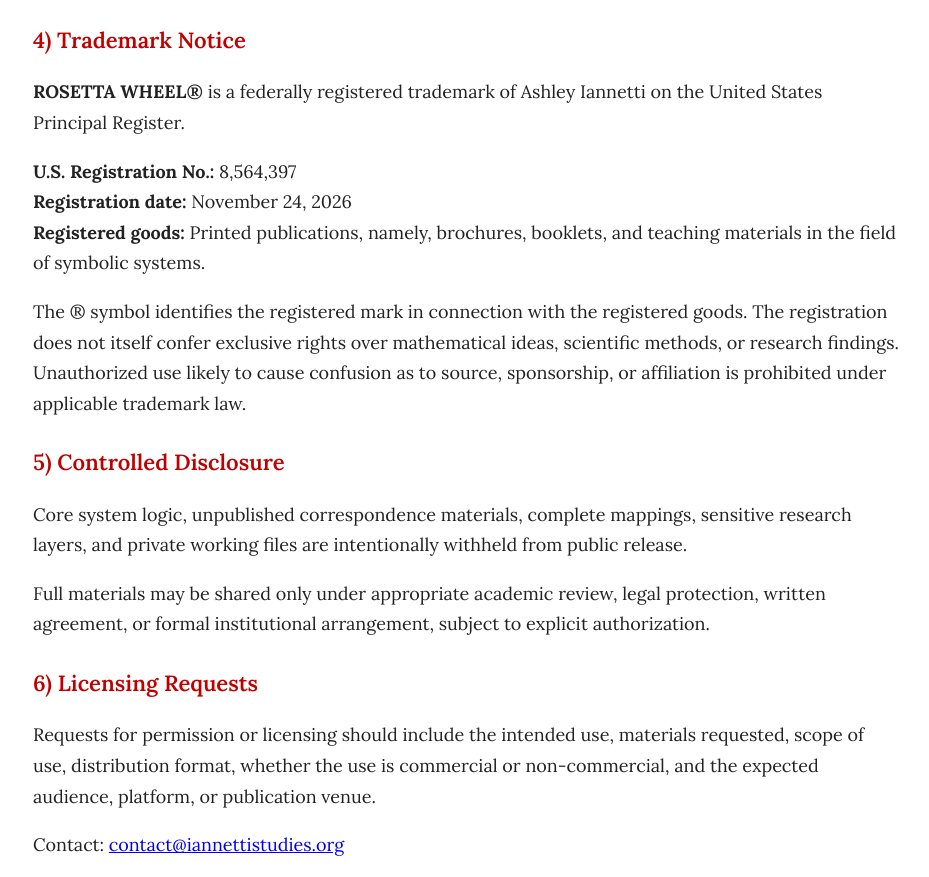
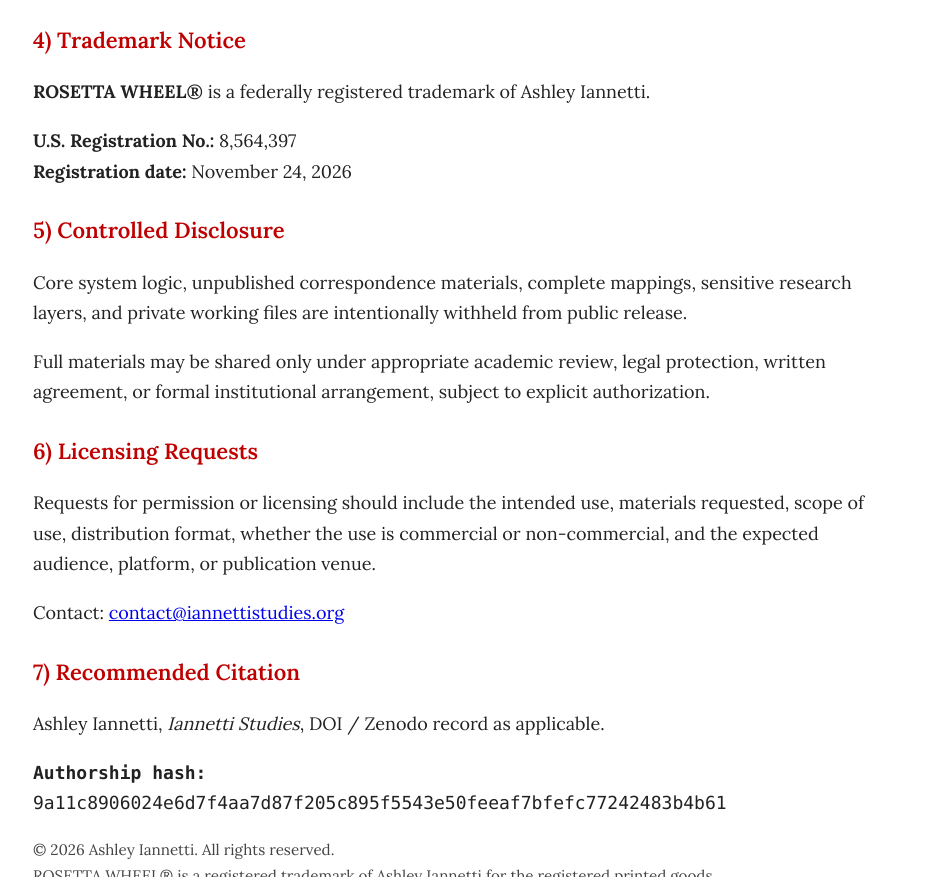
Before and after one commit to Iannettistudies/iannettistudies.github.io, a plain HTML site: page license.html in a window 1280 px wide. Shown: the part 1567-2444 px from the top of the page, without its empty margins (173-1102 px from the left). Drawn offline with Linux system fonts and the light colour scheme.

Commit message:
Add files via upload

```diff
--- a/license.html
+++ b/license.html
@@ -53,9 +53,8 @@ main.about-container {max-width:900px;margin:40px auto 60px;padding:0 16px;font-
 <p>Except where permitted by law or an applicable license, written permission is required for:</p>
 <ul><li>Reproduction of protected figures, diagrams, tables, datasets, visual materials, card descriptions, worksheets, or substantial text blocks.</li><li>Commercial reproduction or distribution of protected Iannetti Studies materials.</li><li>Creation of derivative products, decks, software, tools, teaching materials, visual systems, or branded materials incorporating protected Iannetti Studies expression or confidential research materials.</li><li>Use of ROSETTA WHEEL, Iannetti Studies, or associated marks in a manner likely to cause confusion about source, sponsorship, or affiliation.</li></ul>
 <div class="about-subheader">4) Trademark Notice</div>
-<p><strong>ROSETTA WHEEL®</strong> is a federally registered trademark of Ashley Iannetti on the United States Principal Register.</p>
-<p><strong>U.S. Registration No.:</strong> 8,564,397<br/><strong>Registration date:</strong> November 24, 2026<br/><strong>Registered goods:</strong> Printed publications, namely, brochures, booklets, and teaching materials in the field of symbolic systems.</p>
-<p>The ® symbol identifies the registered mark in connection with the registered goods. The registration does not itself confer exclusive rights over mathematical ideas, scientific methods, or research findings. Unauthorized use likely to cause confusion as to source, sponsorship, or affiliation is prohibited under applicable trademark law.</p>
+<p><strong>ROSETTA WHEEL®</strong> is a federally registered trademark of Ashley Iannetti.</p>
+<p><strong>U.S. Registration No.:</strong> 8,564,397<br/><strong>Registration date:</strong> November 24, 2026</p>
 <div class="about-subheader">5) Controlled Disclosure</div>
 <p>Core system logic, unpublished correspondence materials, complete mappings, sensitive research layers, and private working files are intentionally withheld from public release.</p>
 <p>Full materials may be shared only under appropriate academic review, legal protection, written agreement, or formal institutional arrangement, subject to explicit authorization.</p>
```
